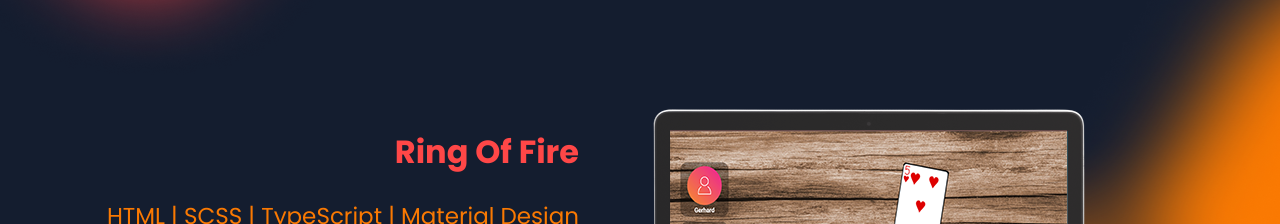
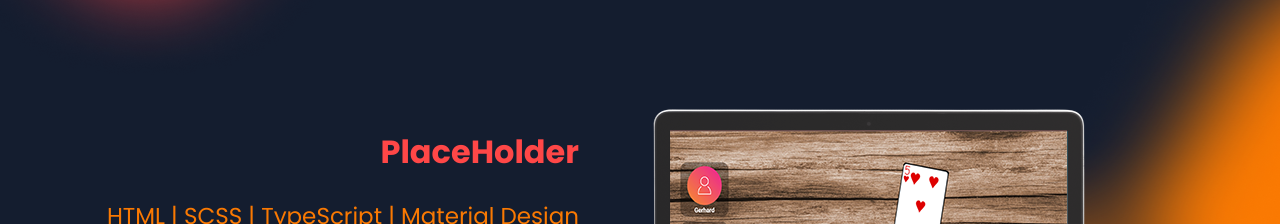
Before and after one commit to tzzKr/Portfolio, an Angular app: page / in a window 1280 px wide. Shown: the part 4460-4684 px from the top of the page. Built offline with nearby package versions, Linux system fonts and the light colour scheme.

Commit message:
placeholder

```diff
--- a/src/app/projects/projects.component.ts
+++ b/src/app/projects/projects.component.ts
@@ -50,7 +50,7 @@ export class ProjectsComponent implements OnInit {
 
     },
     {
-      name: 'Ring Of Fire',
+      name: 'PlaceHolder',
       description: 'Engage in a fun multiplayer drinking game with a deck of cards, powered by Google Firebase. Play with friends and enjoy',
       image: './assets/img/MockUps/Ringoffire.png',
       url: 'https://ring-of-fire-dbe91.web.app/',
```
